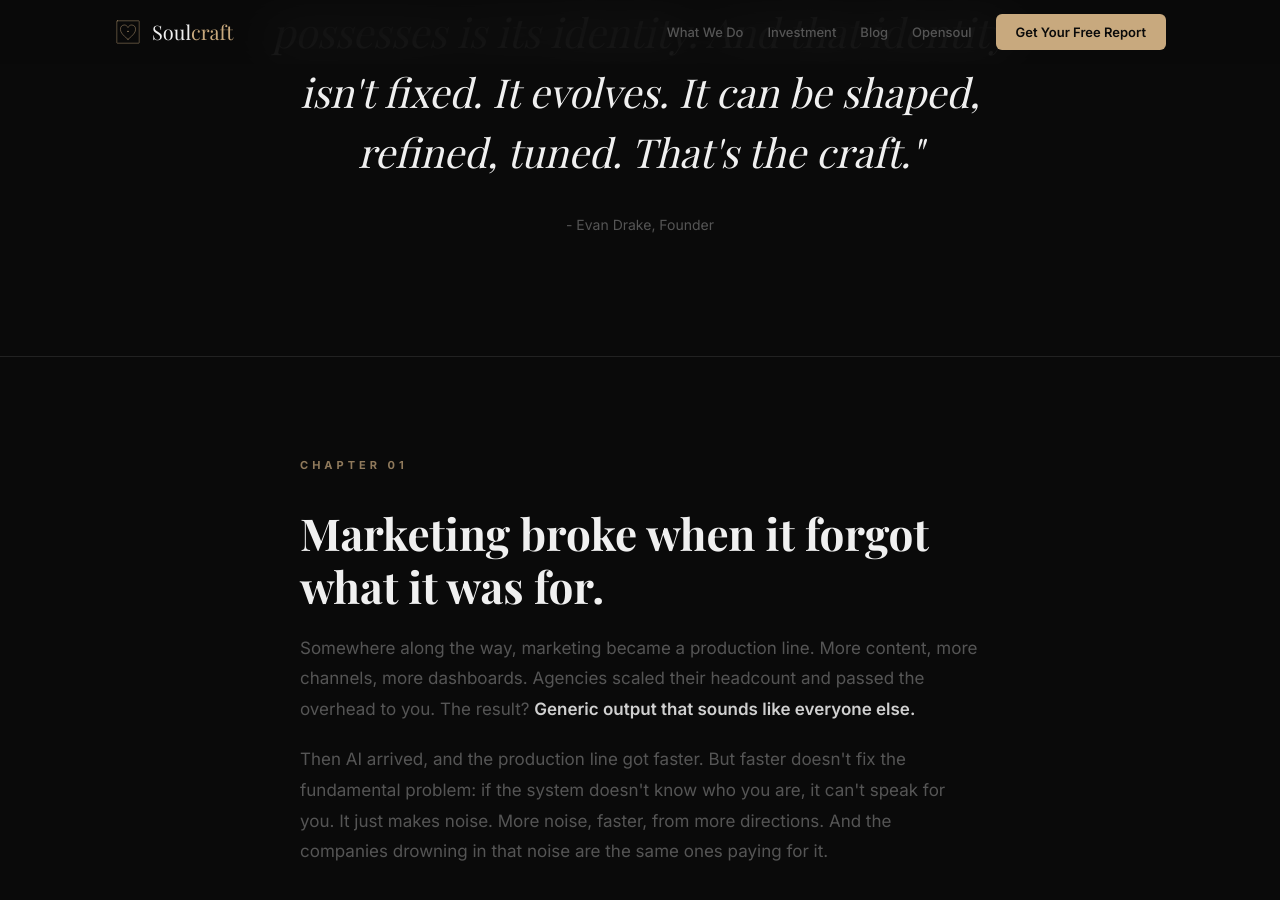
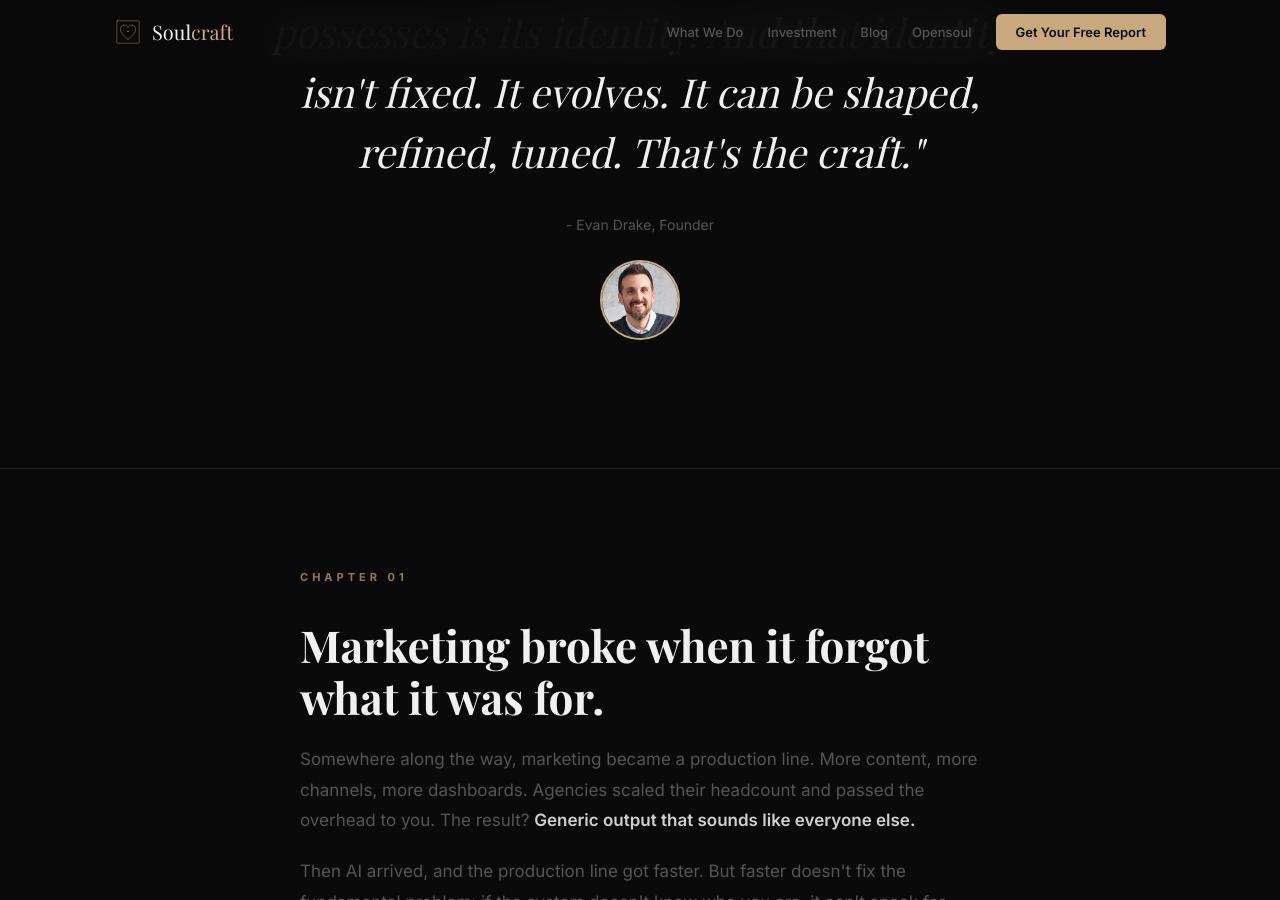
Before and after one commit to iamevandrake/soulcraft-site, a Jekyll site: the page index.html, which Jekyll copies as it is, in a window 1280 px wide and 900 px high, scrolled down 1078 px. Built offline with Jekyll 4.4.1, drawn with Linux system fonts in a browser that asks for light colours; some web fonts are replaced.

Commit message:
updated homepage with headshot

```diff
--- a/index.html
+++ b/index.html
@@ -273,6 +273,7 @@ nav .container { display: flex; align-items: center; justify-content: space-betw
 .manifesto { padding: 120px 0; text-align: center; border-bottom: 1px solid var(--border); }
 .manifesto blockquote { font-family: 'Playfair Display', serif; font-size: clamp(24px, 3.5vw, 40px); color: var(--white); line-height: 1.5; max-width: 800px; margin: 0 auto 32px; font-weight: 400; font-style: italic; }
 .manifesto .attribution { font-size: 14px; color: var(--muted); }
+.manifesto .founder-photo { width: 80px; height: 80px; border-radius: 50%; object-fit: cover; border: 2px solid var(--accent); margin-top: 24px; }
 
 /* Narrative */
 .narrative { padding: 100px 0; }
@@ -456,6 +457,7 @@ footer { padding: 48px 0; border-top: 1px solid var(--border); }
   <div class="container">
     <blockquote>"The most valuable thing a company possesses is its identity. And that identity isn't fixed. It evolves. It can be shaped, refined, tuned. That's the craft."</blockquote>
     <div class="attribution">- Evan Drake, Founder</div>
+    <img src="images/evan-drake.jpg" alt="Evan Drake, Founder of Soulcraft" class="founder-photo">
   </div>
 </section>
 
```
Also changed, not shown: images/evan-drake.jpg (added).
